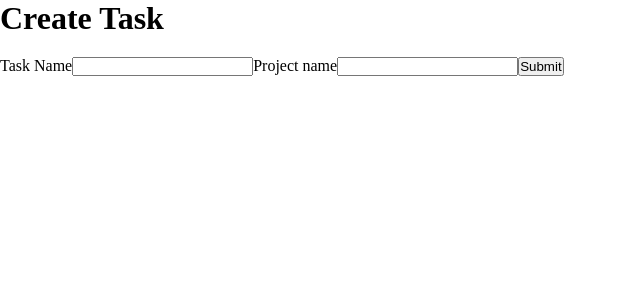
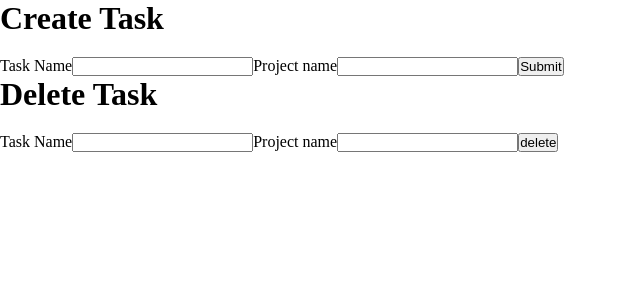
Before and after one commit to ojr4316/meetandhack, a Next.js app in the folder frontend/: page /task in a window 1280 px wide. Shown: the top 300 px of the page, without its empty margins (0-640 px from the left). Built offline with nearby package versions, Linux system fonts and the light colour scheme.

Commit message:
made some changes to tasks

```diff
--- a/frontend/pages/api/task.ts
+++ b/frontend/pages/api/task.ts
@@ -1,5 +1,6 @@
 import type { NextApiRequest, NextApiResponse } from 'next'
 import { PrismaClient, task, user_task } from '@prisma/client'
+
 const prisma = new PrismaClient();
 
 type Data = {
@@ -19,12 +20,17 @@ export default async function handler(
   ){
     const {name,project_name} = req.body;
     const date = new Date()
-    if(req.method == "POST" && name && project_name){
+    // const user = req.session.user
+    // if (user){
+        // if(!(await prisma.user.findFirst({where:{id: user.id}}))?.is_manager){
+            if(req.method == "POST"){
                 const project_id = (await prisma.project.findFirst({where:{name: project_name as string}}))?.id
-        const task = await prisma.task.create({data:{name: name as string, creation_date: date , finish_date: new Date("2040-12-12"), project : project_id as number}});
-        return res.status(200).json({error: Error.None, task });
+                await prisma.task.create({data:{name: name as string, creation_date: date , finish_date: new Date("2040-12-12"), project : project_id as number}});
+                return res.status(200).json({error: Error.None});
             }else if( req.method == "DELETE" && name){
-        const id = (await prisma.task.findFirst({where:{name:name as string}}))?.id
+
+                const project_id = (await prisma.project.findFirst({where:{name: project_name as string}}))?.id
+                const id = (await prisma.task.findFirst({where:{name:name as string,project : project_id}}))?.id
                 await prisma.task.delete({where:{id:id}})
                 return res.status(200).json({error: Error.None });
 
@@ -37,4 +43,11 @@ export default async function handler(
             else {
                 return res.status(400).json({error: Error.InvalidRequest});
             }
+        // }
+        // else{
+        //     return res.status(400).json({error: Error.InvalidUser})
+        // }
     }
+
+
+//   }
--- a/frontend/pages/task.tsx
+++ b/frontend/pages/task.tsx
@@ -3,6 +3,14 @@ import { useState } from "react";
 
 function createtask(name:string, project:string){
     axios.post('/api/task',{name,project}).then((res) => {
+        console.log(res);
+    }).catch((err) => {
+        console.log(err.response.data);
+    });
+}
+
+function deletetask(name:string,project:string){
+    axios({url: '/api/task',data:{name,project}, method:"DELETE"}).then((res) => {
         console.log(res);
     }).catch((err) => {
         console.log(err.response.data);
@@ -20,7 +28,17 @@ export default function Task() {
             <label>Project name</label>
             <input type="text" onChange={(e) => setProject(e.currentTarget.value)} value={project} />
             <button type="submit" onClick={() => createtask(name,project)}>Submit</button>
+            <div>
+            <h1>Delete Task</h1>
+            <label htmlFor="first">Task Name</label>
+            <input type="text" onChange={(e) => setName(e.currentTarget.value)} value={name} />
+            <label>Project name</label>
+            <input type="text" onChange={(e) => setProject(e.currentTarget.value)} value={project} />
+            <button onClick={() => deletetask(name,project)}>delete</button>
+
+            </div>
         </div>
+
     )
 
 }
```
Lines whose indentation alone changed are shown as unchanged.
